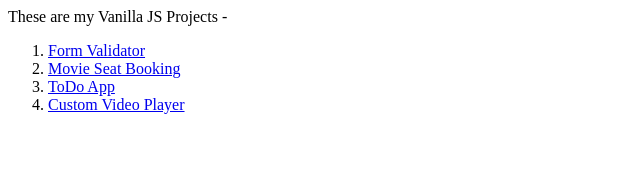
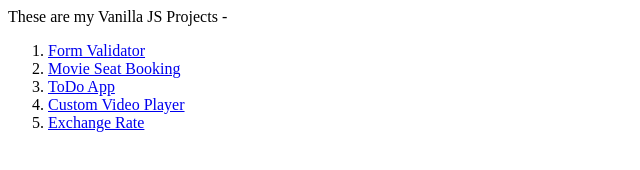
Before and after one commit to garryghotra/vanillaJsProjects, a plain HTML site: page index.html in a window 1280 px wide. Shown: the whole page, without its empty margins (0-640 px from the left). Drawn offline with Linux system fonts and the light colour scheme.

Commit message:
5th Project- link added

```diff
--- a/index.html
+++ b/index.html
@@ -14,6 +14,9 @@
       <li>
         <a href="/4.Custom Video Player/index.html">Custom Video Player</a>
       </li>
+      <li>
+        <a href="/5. Exchange Rate/index.html">Exchange Rate</a>
+      </li>
     </ol>
   </body>
 </html>
```
